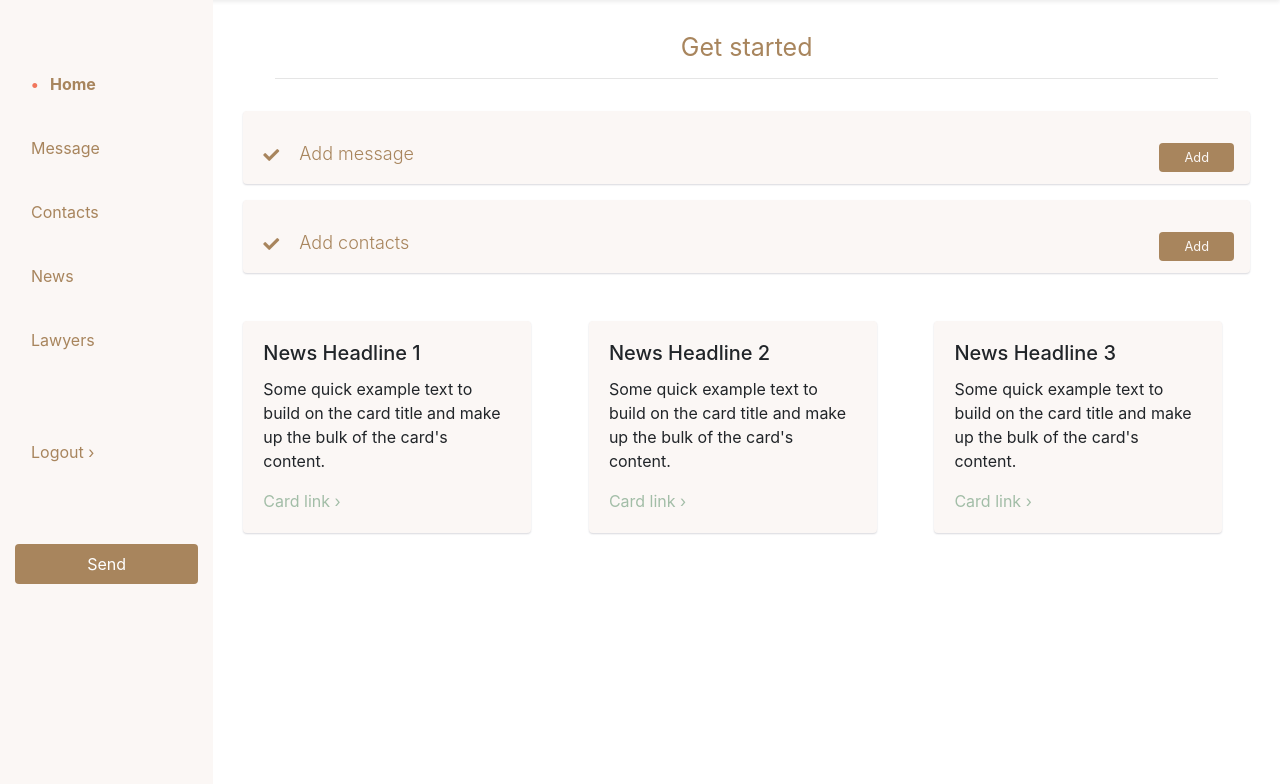
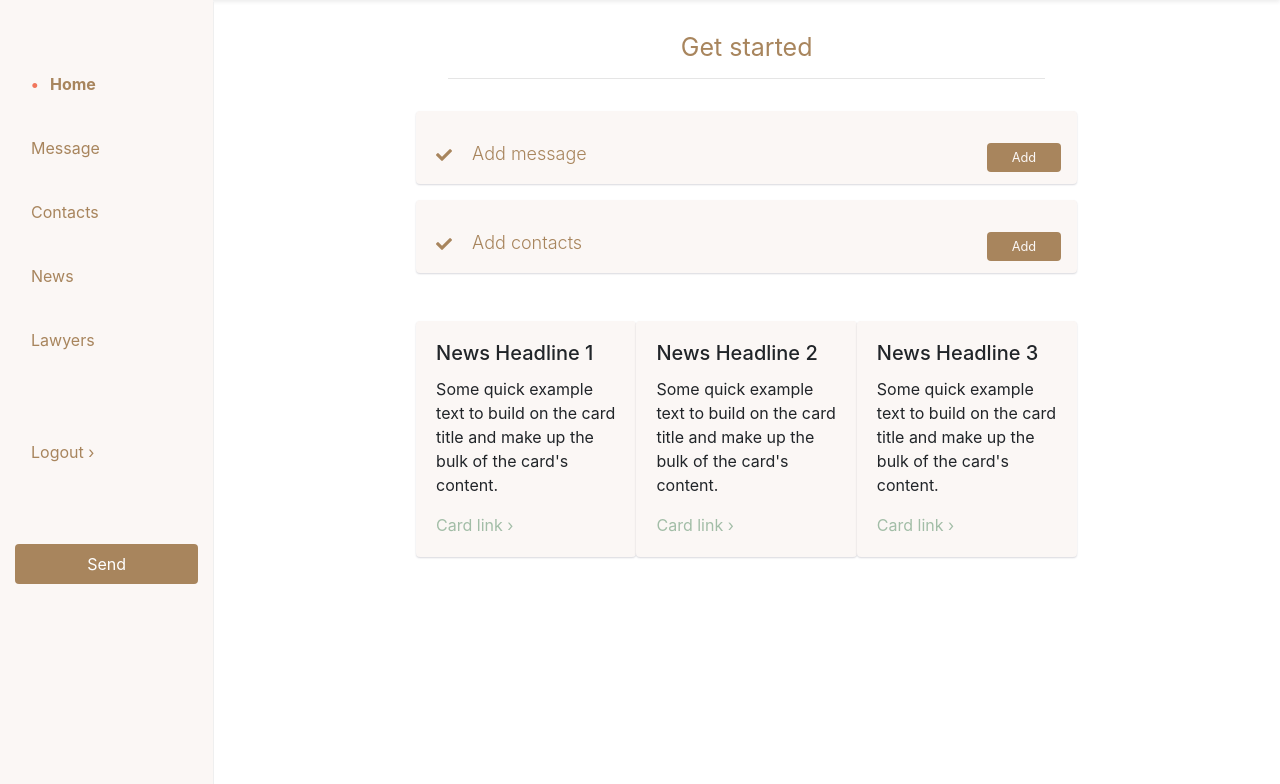
Before and after one commit to michebot/humano, a Flask app: page /user-home in a window 1280 px wide. Shown: the part 56-840 px from the top of the page. Run offline with Flask 2, Linux system fonts and the light colour scheme; the visitor is signed in with stand-in values (Sample User, id 1); data comes from the database, SQL or seed files in the repository; data that the repository does not hold is empty; some libraries are stand-ins or nearby versions.

Commit message:
Resizing page width

```diff
--- a/static/css/styles.css
+++ b/static/css/styles.css
@@ -99,6 +99,7 @@ img.one {
 
 .side-nav {
     background-color: #FBF7F5;
+    box-shadow: 1px 2px #efefef;
 }
 
 .sidebar-sticky {
--- a/templates/add-contact.html
+++ b/templates/add-contact.html
@@ -4,7 +4,7 @@
 
 {% block content %}
 
-<div class="container">
+<div class="container-fluid col-8">
   <div class="py-4 text-center">
     <p class="lead">Add contact</p>
   </div>
--- a/templates/edit-contact.html
+++ b/templates/edit-contact.html
@@ -5,7 +5,7 @@
 {% block content %}
 
 
-  <div class="container">
+  <div class="container-fluid col-8">
     <div class="py-4 text-center">
       <p class="lead">Edit {{ contact.contact_name }}'s information:</p>
     </div>
--- a/templates/sent-messages.html
+++ b/templates/sent-messages.html
@@ -5,7 +5,7 @@
 {% block content %}
 
 <!-- Begin Sent Message Table -->
-            <div class="table-responsive">
+            <div class="table-responsive mt1">
                 <table class="table table-sm table-hover">
                   <thead>
                     <tr>
--- a/templates/user-home.html
+++ b/templates/user-home.html
@@ -4,7 +4,7 @@
 
 {% block content %}
 
-<main role="main" class="container-fluid">
+<main role="main" class="container-fluid col-8">
     <div class="welcome">
 
       {% if message and contacts %}
@@ -138,8 +138,7 @@
 
 <!-- TO DO: Need to center cards with page -->
 <!-- News -->
-    <div class="row mt3">
-        <div class="col-sm-4">
+    <div class="mt3 d-flex justify-content-between">
         <div class="card" style="width: 18rem;">
             <div class="card-body">
               <h5 class="card-title">News Headline 1</h5>
@@ -149,8 +148,6 @@
               </a>
             </div>
         </div>
-      </div>
-      <div class="col-sm-4">
       <div class="card" style="width: 18rem;">
         <div class="card-body">
           <h5 class="card-title">News Headline 2</h5
@@ -160,8 +157,6 @@
           </a>
         </div>
       </div>
-      </div>
-      <div class="col-sm-4">
       <div class="card" style="width: 18rem;">
         <div class="card-body">
           <h5 class="card-title">News Headline 3</h5
@@ -173,7 +168,6 @@
       </div>
   </div>
 </div>
-
 </main>
 
   <!-- Modal -->
--- a/templates/view-message.html
+++ b/templates/view-message.html
@@ -5,7 +5,7 @@
 {% block content %}
 
 <body>
-  <div class="container">
+  <div class="container-fluid col-8">
 
 
   {% if message_obj %}
```
Lines whose indentation alone changed are shown as unchanged.
